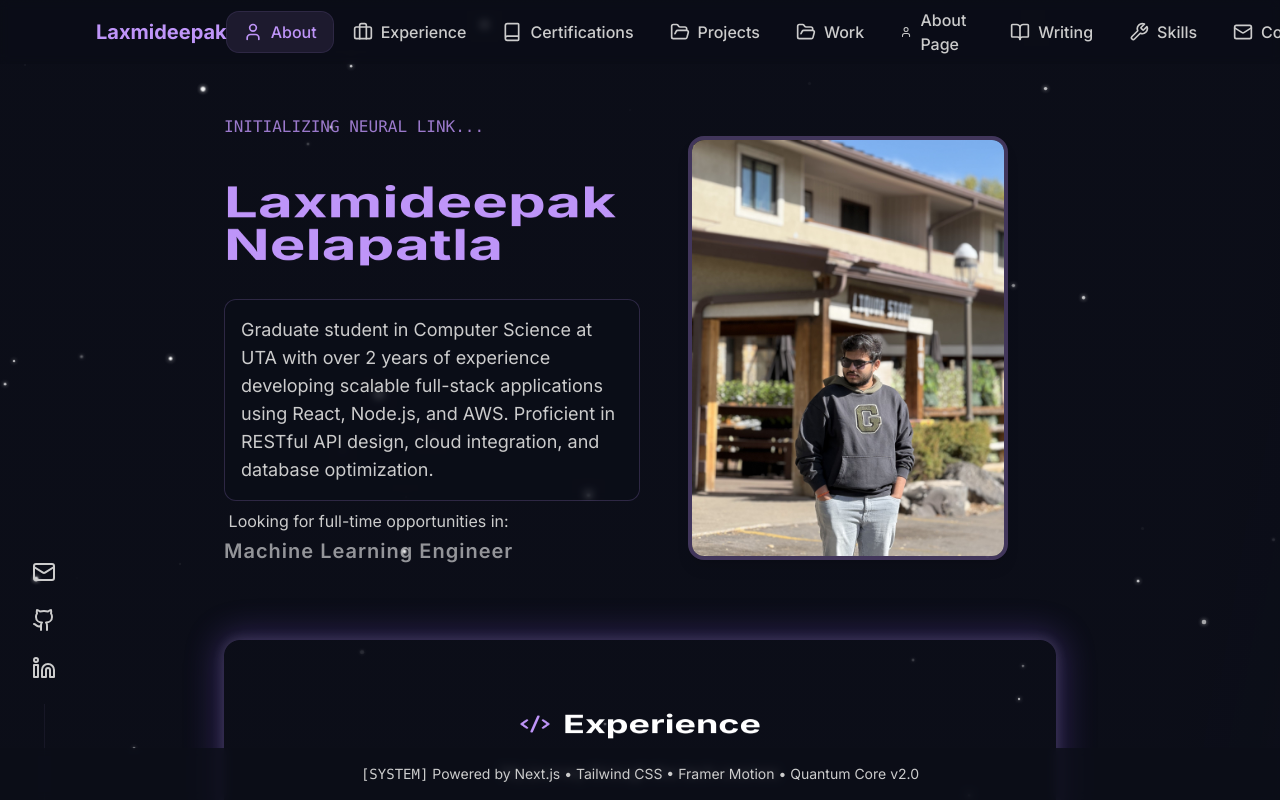
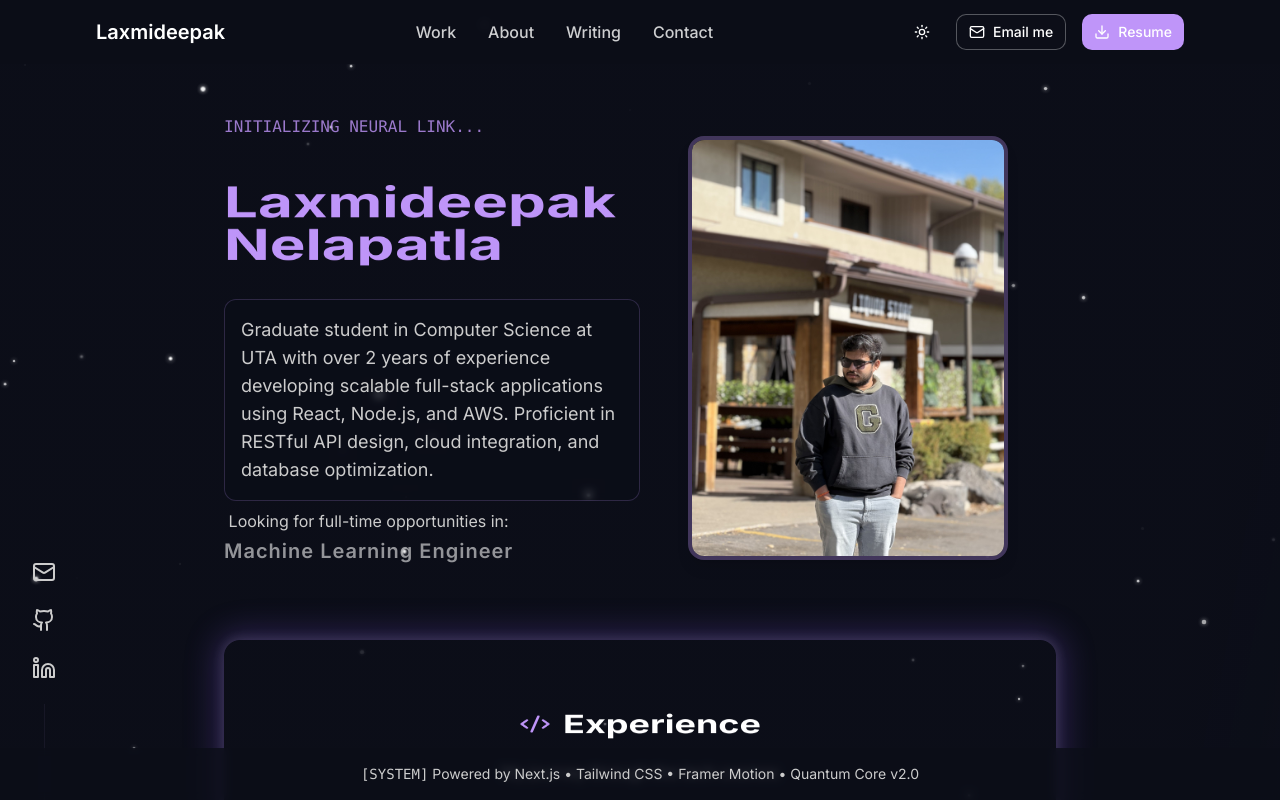
Before and after one commit to laxmideepak/laxmideepak-portfolio, a Next.js app: page / in a window 1280 px wide. Shown: the top 800 px of the page. Built offline with nearby package versions, Linux system fonts and the light colour scheme.

Commit message:
feat: Redesign navigation bar to be cleaner and less cluttered with 4 main items and prominent resume button

```diff
--- a/app/page.tsx
+++ b/app/page.tsx
@@ -413,16 +413,11 @@ export default function Home() {
     setTimeout(() => setAnimKey(null), 700)
   }
 
-  // Navigation links for GlassNav
+  // Navigation links for GlassNav - Simplified to 4 main items
   const navLinks = [
-    { label: "About", href: "#hero", icon: <User className="h-5 w-5" /> },
-    { label: "Experience", href: "#experience", icon: <Briefcase className="h-5 w-5" /> },
-    { label: "Certifications", href: "#certifications", icon: <Book className="h-5 w-5" /> },
-    { label: "Projects", href: "#projects", icon: <FolderOpen className="h-5 w-5" /> },
     { label: "Work", href: "/work", icon: <FolderOpen className="h-5 w-5" /> },
-    { label: "About Page", href: "/about", icon: <User className="h-5 w-5" /> },
+    { label: "About", href: "/about", icon: <User className="h-5 w-5" /> },
     { label: "Writing", href: "/writing", icon: <BookOpen className="h-5 w-5" /> },
-    { label: "Skills", href: "#skills", icon: <Wrench className="h-5 w-5" /> },
     { label: "Contact", href: "#contact", icon: <Mail className="h-5 w-5" /> }
   ]
 
@@ -432,7 +427,7 @@ export default function Home() {
       <GlassNav links={navLinks} />
 
       {/* Main Container */}
-      <div className="max-w-4xl w-full mx-auto px-4 sm:px-6 lg:px-8 pb-32 pt-24">
+      <div id="main-content" className="max-w-4xl w-full mx-auto px-4 sm:px-6 lg:px-8 pb-32 pt-24">
         {/* Social Links Sidebar */}
         <motion.div
           className="fixed left-8 bottom-0 flex flex-col items-center gap-6 z-40"
--- a/components/GlassNav.tsx
+++ b/components/GlassNav.tsx
@@ -1,10 +1,10 @@
 "use client"
 
-import { useState, useEffect } from "react"
+import { useState, useEffect, useRef } from "react"
 import { motion, AnimatePresence } from "framer-motion"
 import { Button } from "@/components/ui/button"
 import { ThemeToggle } from "@/components/theme-toggle"
-import { Download, Menu, X } from "lucide-react"
+import { Download, Menu, X, Mail } from "lucide-react"
 import Link from "next/link"
 
 interface NavLink {
@@ -20,115 +20,162 @@ interface GlassNavProps {
 
 export function GlassNav({ links, logo }: GlassNavProps) {
   const [isOpen, setIsOpen] = useState(false)
-  const [activeSection, setActiveSection] = useState<string>('')
   const [isScrolled, setIsScrolled] = useState(false)
+  const mobileMenuRef = useRef<HTMLDivElement>(null)
+  const firstFocusableRef = useRef<HTMLAnchorElement>(null)
 
-  // Handle scroll for active section and navbar styling
+  // Handle scroll for navbar styling
   useEffect(() => {
     const handleScroll = () => {
       const scrollY = window.scrollY
       setIsScrolled(scrollY > 20)
+    }
 
-      // Update active section
-      const sections = links.map(link => link.href.replace('#', ''))
-      const scrollPosition = scrollY + 100
+    window.addEventListener('scroll', handleScroll, { passive: true })
+    return () => window.removeEventListener('scroll', handleScroll)
+  }, [])
 
-      for (const section of sections) {
-        const element = document.getElementById(section)
-        if (element) {
-          const { offsetTop, offsetHeight } = element
-          if (scrollPosition >= offsetTop && scrollPosition < offsetTop + offsetHeight) {
-            setActiveSection(section)
-            break
+  // Focus trap for mobile menu
+  useEffect(() => {
+    const handleTabKey = (e: KeyboardEvent) => {
+      if (!isOpen || !mobileMenuRef.current) return
+
+      const focusableElements = mobileMenuRef.current.querySelectorAll(
+        'a, button, input, textarea, select, [tabindex]:not([tabindex="-1"])'
+      )
+      const firstElement = focusableElements[0] as HTMLElement
+      const lastElement = focusableElements[focusableElements.length - 1] as HTMLElement
+
+      if (e.key === 'Tab') {
+        if (e.shiftKey) {
+          if (document.activeElement === firstElement) {
+            e.preventDefault()
+            lastElement.focus()
+          }
+        } else {
+          if (document.activeElement === lastElement) {
+            e.preventDefault()
+            firstElement.focus()
           }
         }
       }
     }
 
-    window.addEventListener('scroll', handleScroll)
-    return () => window.removeEventListener('scroll', handleScroll)
-  }, [links])
-
-  // Handle escape key for mobile menu
-  useEffect(() => {
-    const handleEscape = (e: KeyboardEvent) => {
-      if (e.key === 'Escape') {
-        setIsOpen(false)
-      }
-    }
-
     if (isOpen) {
-      document.addEventListener('keydown', handleEscape)
+      document.addEventListener('keydown', handleTabKey)
       document.body.style.overflow = 'hidden'
+      // Set initial focus to first focusable element
+      setTimeout(() => {
+        firstFocusableRef.current?.focus()
+      }, 100)
     } else {
       document.body.style.overflow = 'unset'
     }
 
     return () => {
-      document.removeEventListener('keydown', handleEscape)
+      document.removeEventListener('keydown', handleTabKey)
       document.body.style.overflow = 'unset'
     }
+  }, [isOpen])
+
+  // Handle escape key for mobile menu
+  useEffect(() => {
+    const handleEscape = (e: KeyboardEvent) => {
+      if (e.key === 'Escape' && isOpen) {
+        setIsOpen(false)
+      }
+    }
+
+    document.addEventListener('keydown', handleEscape)
+    return () => document.removeEventListener('keydown', handleEscape)
   }, [isOpen])
 
   const downloadResume = () => {
     window.open('/Laxmideepak_Nelapatla_Resume_SDE-2025.pdf', '_blank')
   }
 
+  const emailMe = () => {
+    window.open('mailto:laxmideepak2023@gmail.com', '_blank')
+  }
+
+  // Filter to only show the 4 main navigation items
+  const mainNavLinks = links.filter(link =>
+    ['Work', 'About', 'Writing', 'Contact'].includes(link.label) ||
+    link.href.includes('/work') ||
+    link.href.includes('/about') ||
+    link.href.includes('/writing') ||
+    link.href.includes('#contact')
+  ).slice(0, 4)
+
   return (
+    <>
+      {/* Skip to content link for accessibility */}
+      <a
+        href="#main-content"
+        className="sr-only focus:not-sr-only focus:absolute focus:top-4 focus:left-4 z-50 bg-primary text-primary-foreground px-4 py-2 rounded-md text-sm font-medium"
+      >
+        Skip to content
+      </a>
+
       <motion.header
-      className="fixed top-0 left-0 right-0 z-50"
+        className="fixed top-0 left-0 right-0 z-40"
         initial={{ y: -100 }}
         animate={{ y: 0 }}
         transition={{ duration: 0.5, ease: "easeOut" }}
       >
-      {/* Background with blur effect */}
+        {/* Background with subtle elevation on scroll */}
         <div
           className={`w-full transition-all duration-300 ${
             isScrolled
-            ? 'bg-background/80 backdrop-blur-md border-b border-border/50 shadow-lg'
-            : 'bg-background/40 backdrop-blur-sm'
+              ? 'bg-background/95 backdrop-blur-md border-b border-border/50 shadow-sm'
+              : 'bg-background/90 backdrop-blur-sm'
           }`}
         >
           <div className="max-w-6xl mx-auto px-4 sm:px-6 lg:px-8">
             <div className="flex items-center justify-between h-16">
-            {/* Logo */}
+              {/* Logo - Left aligned */}
               <div className="flex items-center">
                 {logo || (
                   <Link
-                  href="#hero"
-                  className="text-xl font-bold text-primary hover:text-primary/80 transition-colors"
+                    href="/"
+                    className="text-xl font-semibold text-foreground hover:text-primary transition-colors"
+                    aria-label="Laxmideepak Nelapatla - Home"
                   >
                     Laxmideepak
                   </Link>
                 )}
               </div>
 
-            {/* Desktop Navigation */}
-            <nav className="hidden md:flex items-center space-x-1">
-              {links.map((link) => (
+              {/* Desktop Navigation - Center aligned */}
+              <nav className="hidden lg:flex items-center space-x-8" aria-label="Primary navigation">
+                {mainNavLinks.map((link) => (
                   <Link
                     key={link.href}
                     href={link.href}
-                  className={`flex items-center gap-2 px-4 py-2 rounded-lg font-medium transition-all duration-200 ${
-                    activeSection === link.href.replace('#', '')
-                      ? 'text-primary bg-primary/10 ring-1 ring-primary/20'
-                      : 'text-muted-foreground hover:text-primary hover:bg-primary/5'
-                  }`}
-                  onClick={() => setActiveSection(link.href.replace('#', ''))}
+                    className="text-foreground/80 hover:text-primary transition-colors font-medium text-base relative group"
+                                         aria-current={typeof window !== 'undefined' && link.href === window.location.pathname ? 'page' : undefined}
                   >
-                  {link.icon}
-                  <span>{link.label}</span>
+                    {link.label}
+                    <span className="absolute -bottom-1 left-0 w-0 h-0.5 bg-primary transition-all duration-200 group-hover:w-full"></span>
                   </Link>
                 ))}
               </nav>
 
-            {/* Desktop Actions */}
-            <div className="hidden md:flex items-center space-x-3">
+              {/* Desktop Actions - Right aligned */}
+              <div className="hidden lg:flex items-center space-x-4">
                 <ThemeToggle />
                 <Button
                   variant="outline"
                   size="sm"
-                className="gap-2 text-foreground border-foreground/30 hover:bg-foreground/10 bg-background/60 backdrop-blur-sm"
+                  className="gap-2 text-foreground border-foreground/30 hover:bg-foreground/10"
+                  onClick={emailMe}
+                >
+                  <Mail className="h-4 w-4" />
+                  Email me
+                </Button>
+                <Button
+                  size="sm"
+                  className="gap-2 bg-primary hover:bg-primary/90 text-primary-foreground"
                   onClick={downloadResume}
                 >
                   <Download className="h-4 w-4" />
@@ -137,14 +184,16 @@ export function GlassNav({ links, logo }: GlassNavProps) {
               </div>
 
               {/* Mobile Menu Button */}
-            <div className="md:hidden flex items-center space-x-2">
+              <div className="lg:hidden flex items-center space-x-2">
                 <ThemeToggle />
                 <Button
                   variant="ghost"
                   size="sm"
                   onClick={() => setIsOpen(!isOpen)}
-                className="p-2 text-foreground hover:bg-foreground/10"
+                  className="p-2 text-foreground hover:bg-foreground/10 w-12 h-12"
                   aria-label={isOpen ? 'Close menu' : 'Open menu'}
+                  aria-expanded={isOpen}
+                  aria-controls="mobile-menu"
                 >
                   {isOpen ? <X className="h-5 w-5" /> : <Menu className="h-5 w-5" />}
                 </Button>
@@ -155,36 +204,45 @@ export function GlassNav({ links, logo }: GlassNavProps) {
             <AnimatePresence>
               {isOpen && (
                 <motion.div
-                className="md:hidden border-t border-border/50"
+                  id="mobile-menu"
+                  ref={mobileMenuRef}
+                  className="lg:hidden border-t border-border/50 bg-background/95 backdrop-blur-md"
                   initial={{ opacity: 0, height: 0 }}
                   animate={{ opacity: 1, height: 'auto' }}
                   exit={{ opacity: 0, height: 0 }}
                   transition={{ duration: 0.2 }}
                 >
-                <div className="py-4 space-y-2">
-                  {links.map((link) => (
+                  <div className="py-6 space-y-4">
+                    {mainNavLinks.map((link, index) => (
                       <Link
                         key={link.href}
                         href={link.href}
-                      className={`flex items-center gap-2 px-4 py-3 rounded-lg font-medium transition-all duration-200 ${
-                        activeSection === link.href.replace('#', '')
-                          ? 'text-primary bg-primary/10 ring-1 ring-primary/20'
-                          : 'text-muted-foreground hover:text-primary hover:bg-primary/5'
-                      }`}
-                      onClick={() => {
-                        setActiveSection(link.href.replace('#', ''))
-                        setIsOpen(false)
-                      }}
+                        ref={index === 0 ? firstFocusableRef : undefined}
+                        className="flex items-center gap-3 px-4 py-3 text-foreground hover:text-primary hover:bg-primary/5 rounded-lg font-medium transition-all duration-200 text-lg"
+                        onClick={() => setIsOpen(false)}
+                        aria-current={typeof window !== 'undefined' && link.href === window.location.pathname ? 'page' : undefined}
                       >
                         {link.icon}
                         <span>{link.label}</span>
                       </Link>
                     ))}
-                  <div className="pt-4 border-t border-border/50">
+
+                    <div className="pt-6 border-t border-border/50 space-y-3">
                       <Button
                         variant="outline"
                         size="sm"
-                      className="w-full gap-2 text-foreground border-foreground/30 hover:bg-foreground/10 bg-background/60 backdrop-blur-sm"
+                        className="w-full gap-2 text-foreground border-foreground/30 hover:bg-foreground/10"
+                        onClick={() => {
+                          emailMe()
+                          setIsOpen(false)
+                        }}
+                      >
+                        <Mail className="h-4 w-4" />
+                        Email me
+                      </Button>
+                      <Button
+                        size="sm"
+                        className="w-full gap-2 bg-primary hover:bg-primary/90 text-primary-foreground"
                         onClick={() => {
                           downloadResume()
                           setIsOpen(false)
@@ -201,5 +259,6 @@ export function GlassNav({ links, logo }: GlassNavProps) {
           </div>
         </div>
       </motion.header>
+    </>
   )
 }
```
Also changed, not shown: .taskmaster/tasks/tasks.json. Lines whose indentation alone changed are shown as unchanged.
